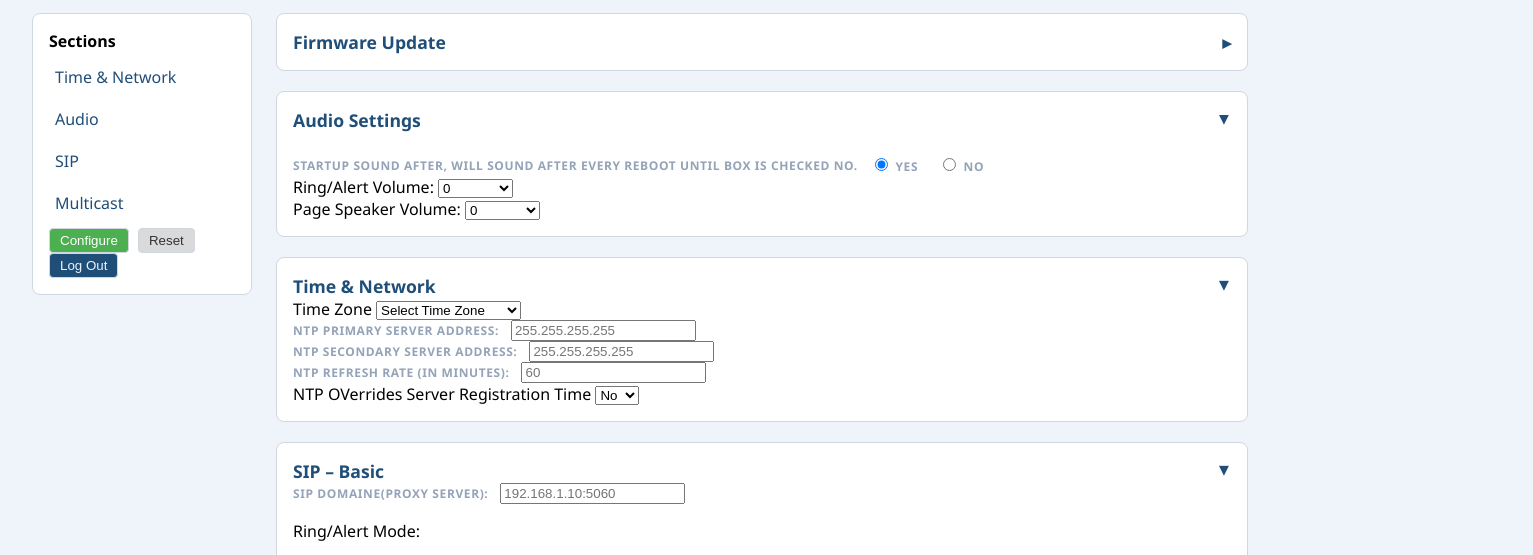
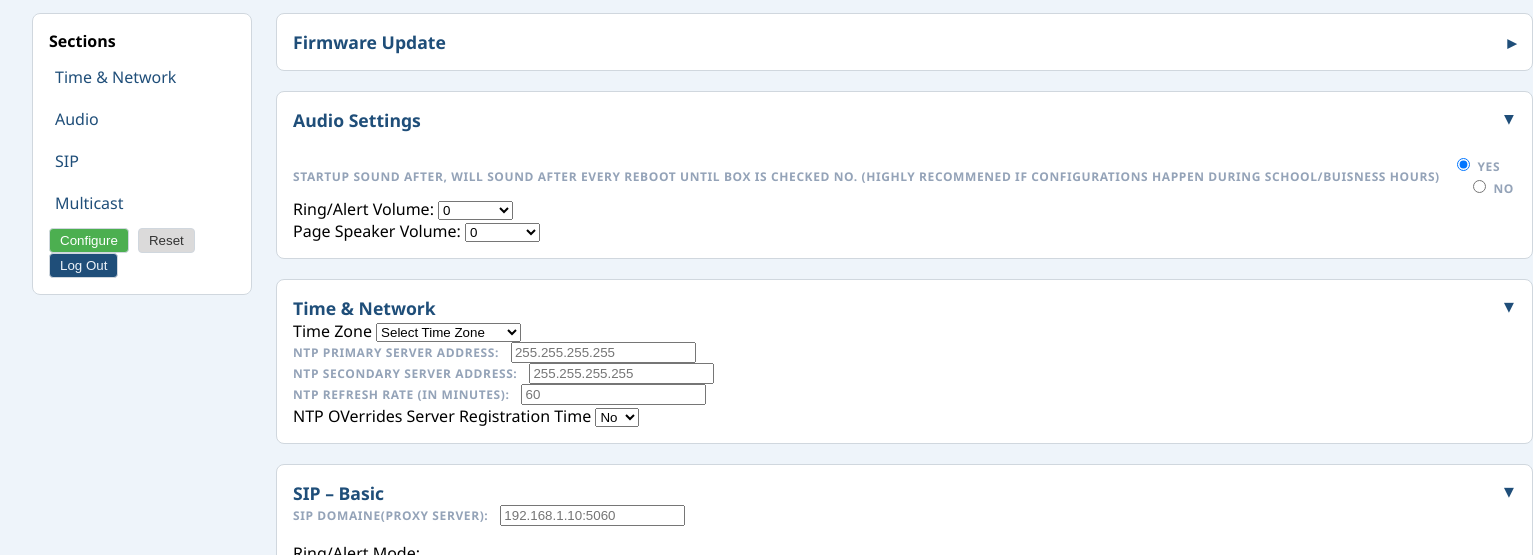
Before and after one commit to treetops920-lang/algoTECconfig.github.io, a website: page public/mass-config-tool.html in a window 1280 px wide. Shown: the part 196-751 px from the top of the page, 1533 px wide, since content can reach past the window. Drawn offline with Linux system fonts and the light colour scheme.

Commit message:
recommendation

```diff
--- a/public/mass-config-tool.html
+++ b/public/mass-config-tool.html
@@ -68,7 +68,7 @@
                         </summary><br>
                         <div class="input-group">
                             <label>Startup sound after, will sound after EVERY reboot until box is checked
-                                No.</label>
+                                No. (highly recommened if configurations happen during school/buisness hours)</label>
                             <div>
                                 <label>
                                     <input type="radio" name="startupTone" value="1" checked>
```
